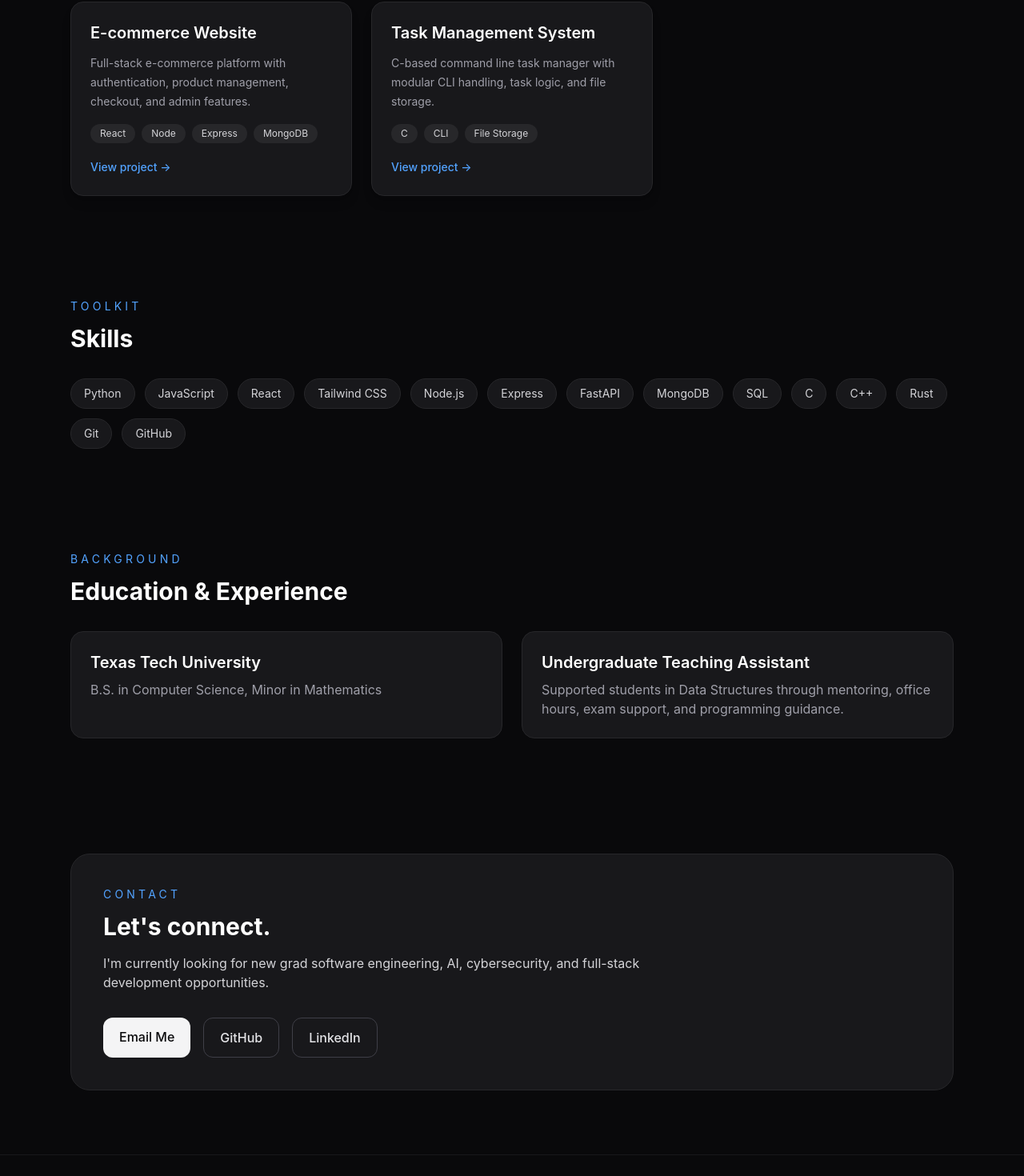
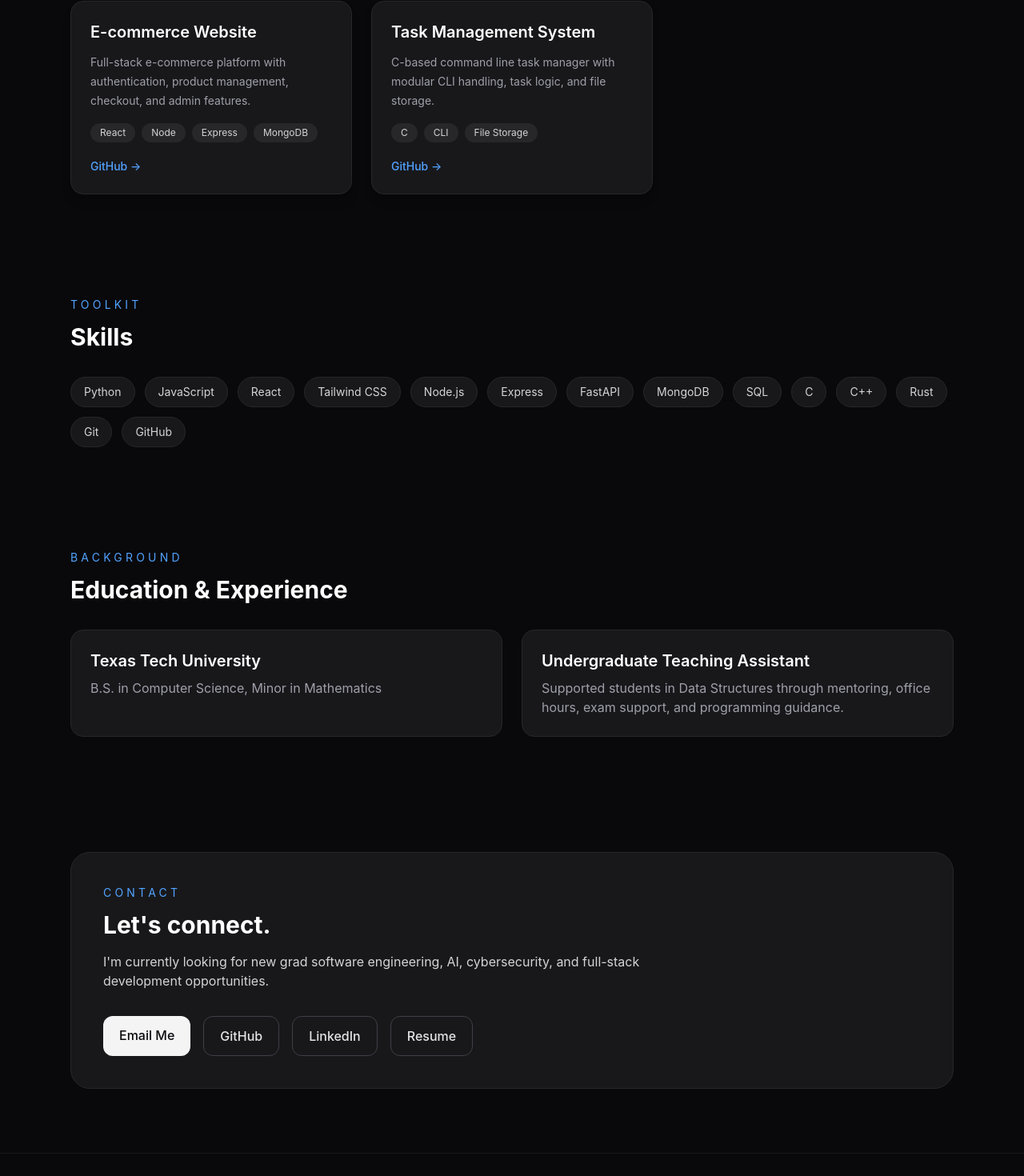
Before and after one commit to Utopias187/Portfolio-Website, a React app: page / in a window 1280 px wide. Shown: the part 1128-2598 px from the top of the page at 80% size. Built offline with nearby package versions, Linux system fonts and the light colour scheme; the HTML template or start-up script is replaced by a standard one.

Commit message:
Add live demo links

```diff
--- a/src/App.jsx
+++ b/src/App.jsx
@@ -5,35 +5,40 @@ function App() {
       description:
         "Python CLI tool that models network throughput, detects bottlenecks, and flags low-headroom risk points as traffic scales.",
       tech: ["Python", "Networking", "CLI"],
-      link: "https://github.com/Utopias187/NetCapRisk",
+      github: "https://github.com/Utopias187/NetCapRisk",
+      demo: "",
     },
     {
       title: "PII Redaction - Redactify",
       description:
         "Local PII redaction tool using regex, NLP, PDF processing, Streamlit, and FastAPI.",
       tech: ["Python", "FastAPI", "Streamlit", "NLP"],
-      link: "https://github.com/Utopias187/PII-Redaction-Redactify",
+      github: "https://github.com/Utopias187/PII-Redaction-Redactify",
+      demo: "",
     },
     {
       title: "File Hash Scanner",
       description:
         "Cybersecurity CLI tool that scans files, computes hashes, and checks them against known signatures.",
       tech: ["Rust", "Cybersecurity", "Hashing"],
-      link: "https://github.com/Utopias187/File_hash_scanner",
+      github: "https://github.com/Utopias187/File_hash_scanner",
+      demo: "",
     },
     {
       title: "E-commerce Website",
       description:
         "Full-stack e-commerce platform with authentication, product management, checkout, and admin features.",
       tech: ["React", "Node", "Express", "MongoDB"],
-      link: "https://github.com/Utopias187/E-commerce-Website-project",
+      github: "https://github.com/Utopias187/E-commerce-Website-project",
+      demo: "",
     },
     {
       title: "Task Management System",
       description:
         "C-based command line task manager with modular CLI handling, task logic, and file storage.",
       tech: ["C", "CLI", "File Storage"],
-      link: "https://github.com/Utopias187/task-management-system",
+      github: "https://github.com/Utopias187/task-management-system",
+      demo: "",
     },
   ]
 
@@ -164,14 +169,27 @@ function App() {
                 ))}
               </div>
 
-              <a
-                href={project.link}
-                target="_blank"
-                rel="noreferrer"
-                className="mt-5 inline-block text-sm font-medium text-blue-400 hover:text-blue-300"
-              >
-                View project →
-              </a>
+              <div className="mt-5 flex flex-wrap gap-4">
+                <a
+                  href={project.github}
+                  target="_blank"
+                  rel="noreferrer"
+                  className="text-sm font-medium text-blue-400 hover:text-blue-300"
+                >
+                  GitHub →
+                </a>
+
+                {project.demo && (
+                  <a
+                    href={project.demo}
+                    target="_blank"
+                    rel="noreferrer"
+                    className="text-sm font-medium text-emerald-400 hover:text-emerald-300"
+                  >
+                    Live Demo →
+                  </a>
+                )}
+              </div>
             </article>
           ))}
         </div>
@@ -261,6 +279,15 @@ function App() {
             >
               LinkedIn
             </a>
+
+            <a
+              href="/Francisco_Jaimes_Resume.pdf"
+              target="_blank"
+              rel="noreferrer"
+              className="rounded-xl border border-zinc-700 px-5 py-3 font-medium text-zinc-200 hover:bg-zinc-800"
+            >
+              Resume
+            </a>
           </div>
         </div>
       </section>
```
